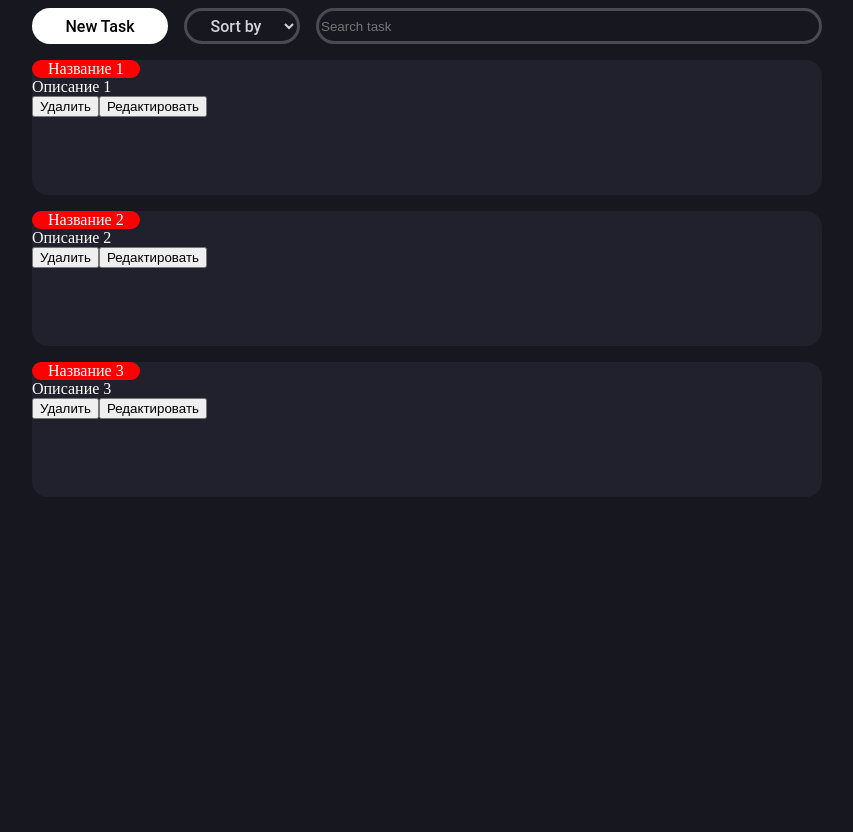
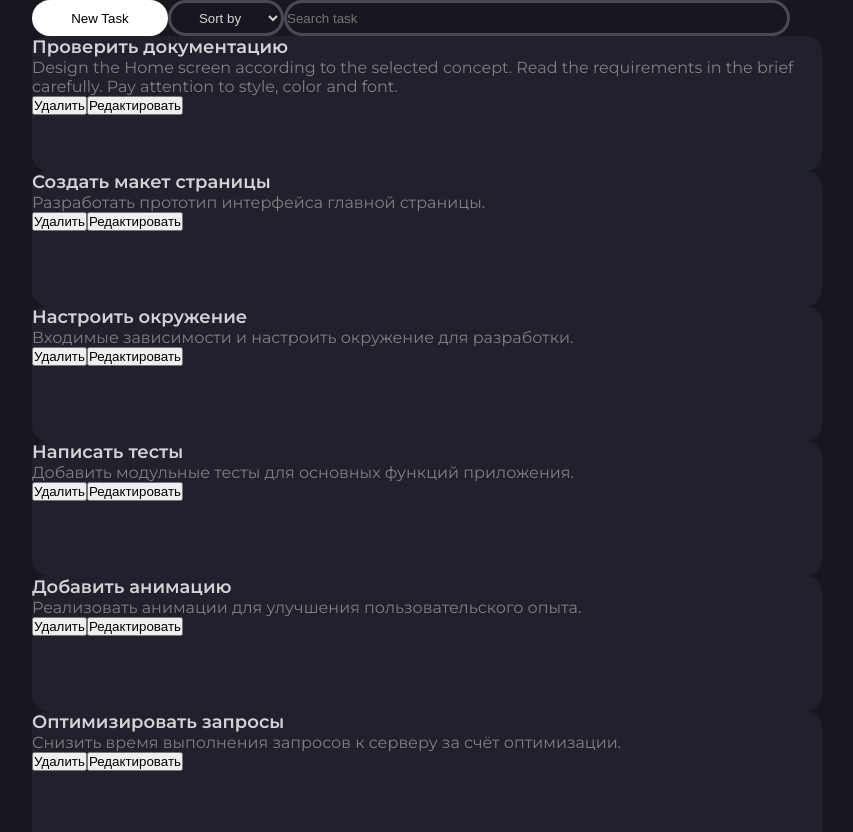
Before and after one commit to WheatSeeds/Project-Board, a Vue app: page /tasks in a window 1280 px wide. Shown: the top 832 px of the page, without its empty margins (213-1066 px from the left). Before the commit the page ends 800 px from the top, so only its background shows below. Built offline with nearby package versions, Linux system fonts and the light colour scheme.

Commit message:
Version 0.0.5 / Created a UI library, reworked some styles, sorted tasks

```diff
--- a/src/App.vue
+++ b/src/App.vue
@@ -10,6 +10,12 @@ export default {
 }
 </script>
 
-<style lang="scss" scoped>
+<style>
+  @import url('https://fonts.googleapis.com/css2?family=Poppins:ital,wght@0,100;0,200;0,300;0,400;0,500;0,600;0,700;0,800;0,900;1,100;1,200;1,300;1,400;1,500;1,600;1,700;1,800;1,900&display=swap');
+  @import url('https://fonts.googleapis.com/css2?family=Montserrat:ital,wght@0,100..900;1,100..900&display=swap');
+  *{
+    margin: 0;
+    padding: 0;
+  }
 
 </style>
--- a/src/components/Project.vue
+++ b/src/components/Project.vue
@@ -21,26 +21,5 @@
 </template>
 
 <style>
-  .project {
-    color: white;
-  }
-  .project{
-    height: 200px;
-    width: 300px;
-    background-color: #20212C;
-    border-radius: 10px;
-  }
-  .project > span{
-    font-size: 18px;
-  }
-  .t{
-    height: 21px;
-    width: 5px;
-    background-color: #562CFF;
-    border-radius: 100px;
-  }
-  .project_title{
-    display: flex;
-    gap: 16px;
-  }
+
 </style>
--- a/src/components/ProjectsList.vue
+++ b/src/components/ProjectsList.vue
@@ -18,10 +18,5 @@ import project from "./Project.vue";
 </template>
 
 <style>
-  #project_list {
-    justify-content: center;
-    gap: 16px;
-    display: grid;
-    grid-template-columns: repeat(4, 300px);
-  }
+
 </style>
--- a/src/components/Task.vue
+++ b/src/components/Task.vue
@@ -5,7 +5,8 @@
         task:{
           title: '',
           description: '',
-        }
+        },
+
       }
     },
     props:{
@@ -59,69 +60,28 @@
 </template>
 
 <style>
-.task-title-edit{
-  color: white;
-  width: 506px;
-  height: 36px;
-  border-radius: 10px;
-  border: 2px solid #4A4B52;
-  background-color: #17181F;
-  box-sizing: border-box;
-  grid-column: 1 / 2;
-  grid-row: 1 / 2;
-}
-.task-description-edit{
-  color: white;
-  width: 506px;
-  height: 51px;
-  border-radius: 10px;
-  border: 2px solid #4A4B52;
-  background-color: #17181F;
-  box-sizing: border-box;
-  grid-column: 1 / 2;
-  grid-row: 2 / 2;
-
-}
-.task-edit{
-  display: flex;
-}
-.task-edit > form{
-  display: grid;
-  grid-template-columns: 506px auto;
-  grid-template-rows: auto;
-  margin: 16px;
-  grid-gap: 16px;
-}
-
   .task{
     display: flex;
     flex-direction: column;
   }
-.task, .task-edit{
+  .task{
     background-color: #20212C;
     width: 790px;
     height: 135px;
     border-radius: 16px;
     color: white;
-  margin: 16px 32px;
   }
-#add_task_btn{
-  background-color: #3772FF;
-  border: none;
-  color: white;
-  text-align: center;
-  font-family: 'Roboto', sans-serif;
-  font-weight: 500;
-
-  border-radius: 18px;
-  width: 136px;
-  height: 36px;
+  .task-title, .task-description{
+    font-family: 'Montserrat', sans-serif;
+    color: gray;
+  }
+  .task-title{
+    color: #D3D3D6;
+    font-weight: 600;
+    font-size: 18px;
+  }
+  .task-description{
+    font-weight: 400;
     font-size: 16px;
   }
-.task-title{
-  background-color: red;
-  width: max-content;
-  padding: 0 16px;
-  border-radius: 18px;
-}
 </style>
--- /dev/null
+++ b/src/components/UI/ButtonUI.vue
@@ -0,0 +1,20 @@
+<script setup>
+
+</script>
+
+<template>
+  <button>
+    <slot></slot>
+  </button>
+</template>
+
+<style scoped>
+button{
+  background-color: #FFFFFF;
+  border: none;
+  border-radius: 18px;
+  width: 136px;
+  height: 36px;
+  cursor: pointer;
+}
+</style>
--- /dev/null
+++ b/src/components/UI/FilterSelectorUI.vue
@@ -0,0 +1,44 @@
+<template>
+  <select class="filter" :value="modelValue" @change="changeOption">
+    <option disabled value="">Sort by</option>
+    <option
+        v-for="option in options"
+        :key="option.value"
+        :value="option.value"
+    >
+      {{ option.name }}
+    </option>
+  </select>
+</template>
+
+<script>
+export default {
+  props: {
+    modelValue: {
+      type: String
+    },
+    options: {
+      type: Array,
+      default: () => []
+    }
+  },
+  methods: {
+    changeOption(event) {
+      this.$emit('update:modelValue', event.target.value);
+    }
+  }
+}
+</script>
+
+<style scoped>
+  .filter{
+    color: #D3D3D6;
+    border-radius: 18px;
+    border: 3px solid #4A4B52;
+    background-color: #17181F;
+    width: 116px;
+    height: 36px;
+    text-align: center;
+    box-sizing: border-box;
+  }
+</style>
--- /dev/null
+++ b/src/components/UI/SearchBarUI.vue
@@ -0,0 +1,20 @@
+<script setup>
+
+</script>
+
+<template>
+  <input class='search-bar' type="text" placeholder="Search task">
+</template>
+
+<style scoped>
+.search-bar{
+  width: 506px;
+  height: 36px;
+  border-radius: 18px;
+  border: 3px solid #4A4B52;
+  background-color: #17181F;
+  box-sizing: border-box;
+
+}
+
+</style>
--- a/src/pages/TaskPage.vue
+++ b/src/pages/TaskPage.vue
@@ -1,16 +1,31 @@
 <script>
 import TasksList from "../components/TasksList.vue";
-
+import ButtonUI from "../components/UI/ButtonUI.vue";
+import SearchBarUI from "../components/UI/SearchBarUI.vue";
+import FilterSelectorUI from "../components/UI/FilterSelectorUI.vue";
 export default {
-  components: {TasksList},
+  components: {TasksList, ButtonUI, SearchBarUI, FilterSelectorUI},
   data(){
     return{
       tasks: [
-        {id: 1, title: "Название 1", description: "Описание 1"},
-        {id: 2, title: "Название 2", description: "Описание 2"},
-        {id: 3, title: "Название 3", description: "Описание 3"},
+        {id: 1, title: "Проверить документацию", description: "Design the Home screen according to the selected concept. Read the requirements in the brief carefully. Pay attention to style, color and font." },
+        {id: 2, title: "Создать макет страницы", description: "Разработать прототип интерфейса главной страницы." },
+        {id: 3, title: "Настроить окружение", description: "Входимые зависимости и настроить окружение для разработки." },
+        {id: 4, title: "Написать тесты", description: "Добавить модульные тесты для основных функций приложения." },
+        {id: 5, title: "Добавить анимацию", description: "Реализовать анимации для улучшения пользовательского опыта." },
+        {id: 6, title: "Оптимизировать запросы", description: "Снизить время выполнения запросов к серверу за счёт оптимизации." },
+        {id: 7, title: "Сделать код-ревью", description: "Проверить код коллег на наличие ошибок и предложить улучшения." },
+        {id: 8, title: "Обновить документацию", description: "Внести изменения в документацию, связанные с новыми функциями." },
+        {id: 9, title: "Провести встречу с командой", description: "Обсудить прогресс по задачам и уточнить приоритеты." },
+        {id: 10, title: "Подготовить презентацию", description: "Создать презентацию о текущем состоянии проекта для заказчика." },
+      ],
+      tasksSortOptions: [
+        {value: 'title', name: 'Name'},
+        {value: 'description', name: 'Description'},
       ],
       editedTask: null,
+      selectedSort: '',
+      sortedTasks: [],
     }
   },
   methods: {
@@ -27,77 +42,49 @@ export default {
     },
     confirmEdit(task){
       this.editedTask = null;
+    }
   },
-    changeOptions(event){
-
+  computed:{
+    sortedTasks(){
+      return [...this.tasks]
+          .sort((a,b)=>
+          a[this.selectedSort]?.
+          localeCompare(b[this.selectedSort]));
     }
   }
 }
 </script>
 
 <template>
-  <div class="task-page">
+  <div id="task-page">
+    <div id="task-page-content">
       <nav class="navbar">
-      <button class='new-task-btn' @click="addTask">New Task</button>
-      <select class='filter-select' @change="changeOptions">
-        <option disabled value="" selected>Sort by</option>
-        <option>Name</option>
-        <option>Date</option>
-      </select>
-      <input class='search-bar' type="text" placeholder="Search task">
+        <button-u-i class='new-task-btn' @click="addTask">New Task</button-u-i>
+        <filter-selector-u-i v-model="selectedSort" :options="tasksSortOptions"></filter-selector-u-i>
+        <search-bar-u-i></search-bar-u-i>
       </nav>
       <tasks-list
-        :tasks="tasks"
+          :tasks="sortedTasks"
           :editedTask="editedTask"
           @deleteTask="deleteTask"
           @editTask="editTask"
           @confirmEdit="confirmEdit"
       />
     </div>
+  </div>
 </template>
 
 <style>
-  .navbar{
-    display: flex;
-    gap: 16px;
-  }
-  .task-page{
-    display: flex;
-    flex-direction: column;
-    align-items: center;
-  }
-  .new-task-btn{
-    background-color: #FFFFFF;
-    border: none;
-    border-radius: 18px;
-    width: 136px;
-    height: 36px;
-    font-size: 16px;
-    font-family: 'Roboto', sans-serif;
-    font-weight: 500;
-  }
-  .filter-select{
-    color: #D3D3D6;
-    border-radius: 18px;
-    border: 3px solid #4A4B52;
-    background-color: #17181F;
-    width: 116px;
-    height: 36px;
-    font-size: 16px;
-    font-family: 'Roboto', sans-serif;
-    font-weight: 500;
-    text-align: center;
-    box-sizing: border-box;
-  }
   body{
     background-color: #17181F;
   }
-  .search-bar{
-    width: 506px;
-    height: 36px;
-    border-radius: 18px;
-    border: 3px solid #4A4B52;
-    background-color: #17181F;
-    box-sizing: border-box;
+  #task-page{
+    display: flex;
+    justify-content: center;
+  }
+  #task-page-content{
+    display: flex;
+    flex-direction: column;
+    width: max-content;
   }
 </style>
```
Lines whose indentation alone changed are shown as unchanged.
